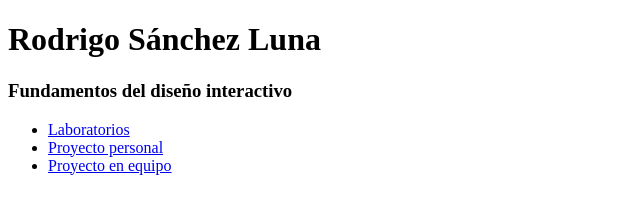
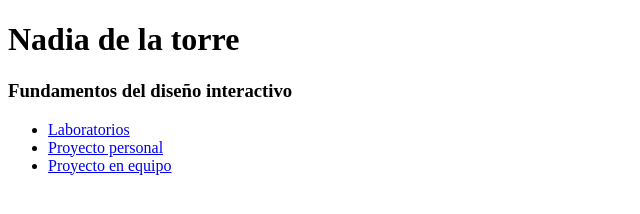
Before and after one commit to Nadiadlatorre/FDI, a plain HTML site: page index.html in a window 1280 px wide. Shown: the whole page, without its empty margins (0-640 px from the left). Drawn offline with Linux system fonts and the light colour scheme.

Commit message:
Update index.html

```diff
--- a/index.html
+++ b/index.html
@@ -4,10 +4,10 @@
     <meta charset="UTF-8">
     <meta http-equiv="X-UA-Compatible" content="IE=edge">
     <meta name="viewport" content="width=device-width, initial-scale=1.0">
-    <title>Rodrigo Sánchez Luna</title>
+    <title>Naadia de la Torres</title>
 </head>
 <body>
-    <h1>Rodrigo Sánchez Luna</h1>
+    <h1>Nadia de la torre</h1>
     <h3>Fundamentos del diseño interactivo</h3>
     <ul>
         <li><a href="Labs/index.html">Laboratorios</a></li>
```
